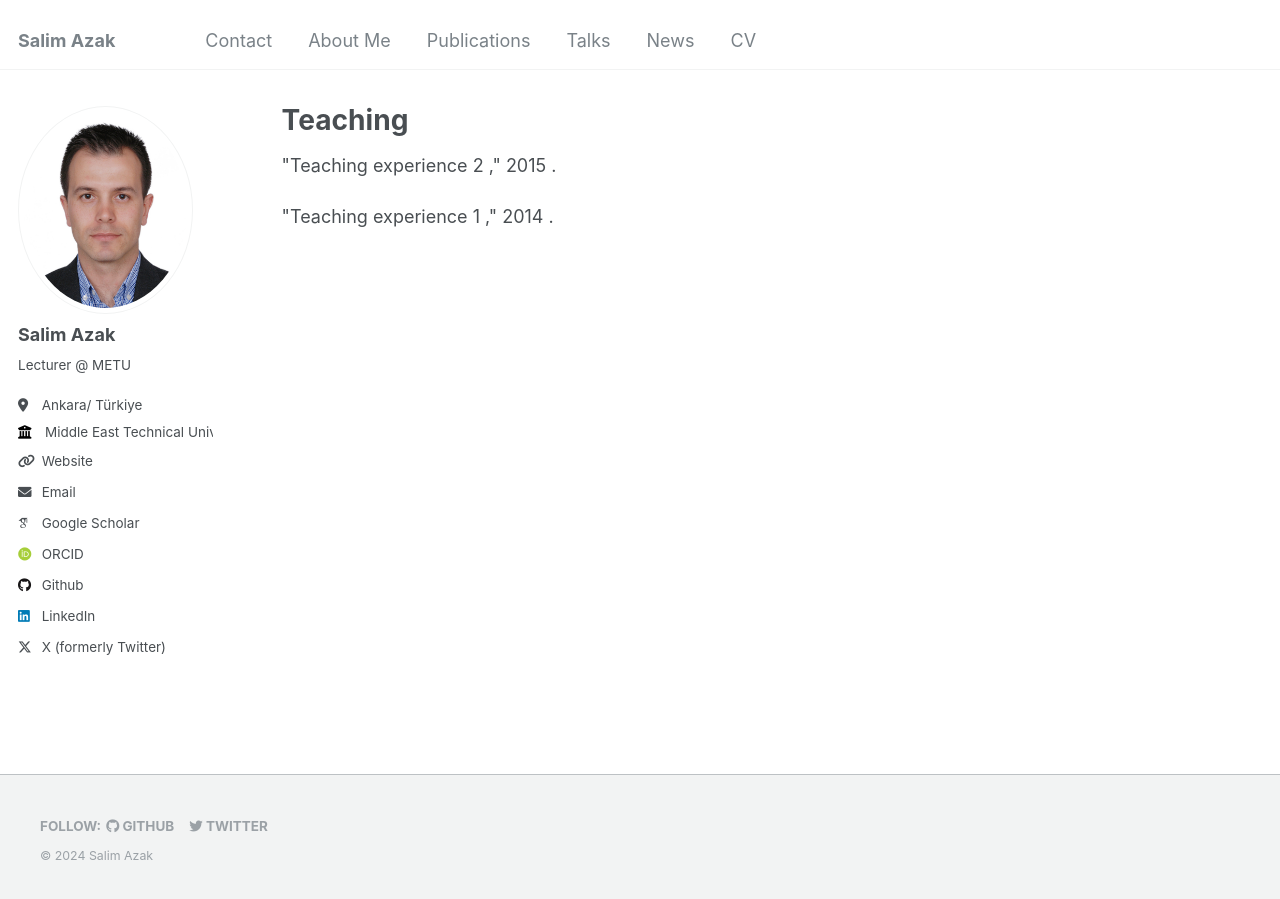
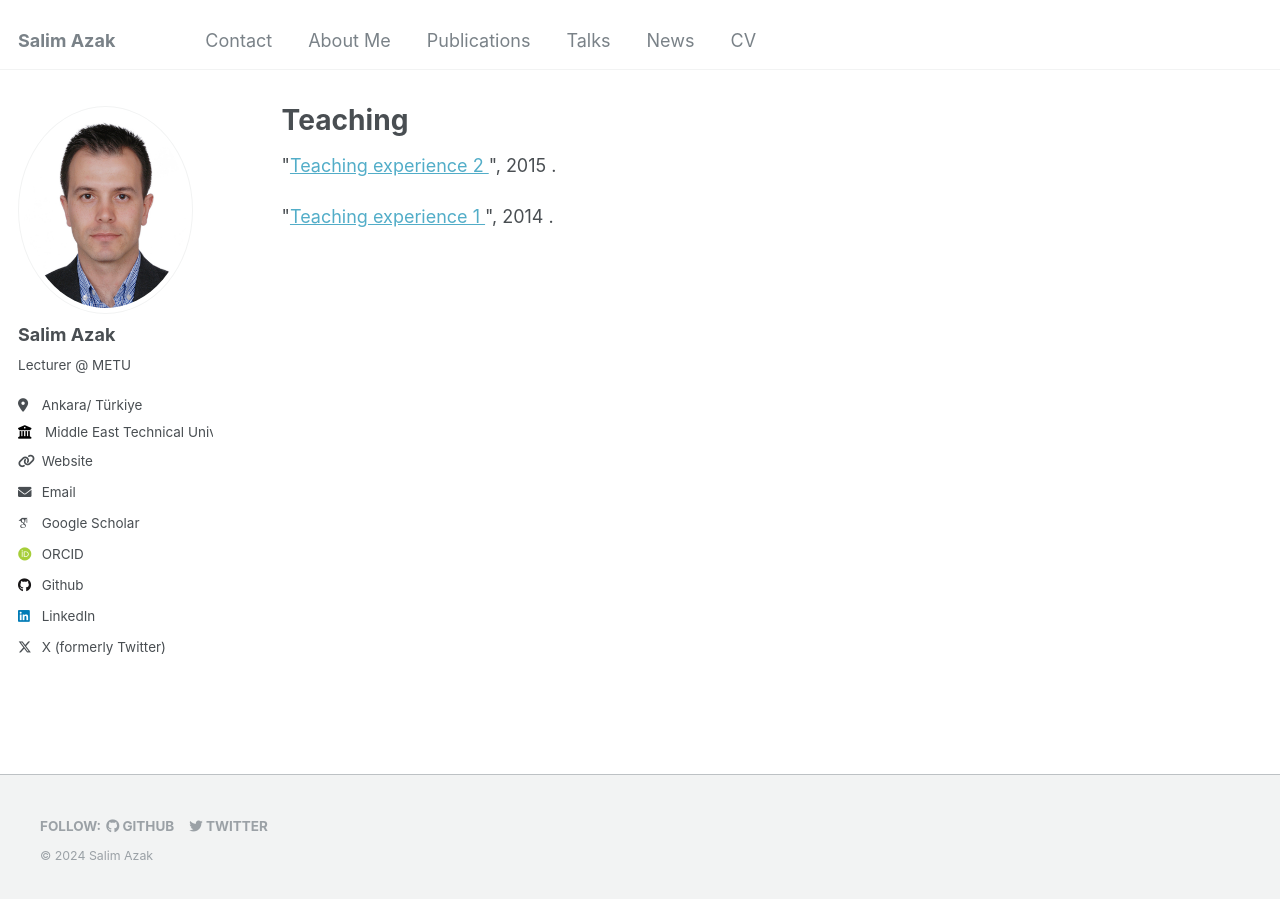
Before and after one commit to salimazak/salimazak.github.io, a Jekyll site: the page built from _pages/teaching.html, in a window 1280 px wide. Built offline with Jekyll 4.4.1, drawn with Linux system fonts in a browser that asks for light colours; some web fonts are replaced; part of the change alters nothing that is shown.

Commit message:
Update archive-single.html

```diff
--- a/_includes/archive-single.html
+++ b/_includes/archive-single.html
@@ -21,7 +21,7 @@
       {% endif %}
 
       <!-- Title -->
-      "{{ title }},"
+      "<a href="https://doi.org/{{ post.doi }}">{{ title }}</a>",
 
       <!-- Journal or Conference -->
       {% if post.category == 'journal' %}
@@ -39,7 +39,7 @@
       {% if post.date %} {{ post.date | date: "%Y" }}{% endif %}
 
       <!-- DOI -->
-      {% if post.doi %}, doi: <a href="https://doi.org/{{ post.doi }}">{{ post.doi }}</a>{% endif %}.
+      {% if post.doi %}, doi: {{ post.doi }}{% endif %}.
     </p>
 
     {% if post.citation %}
```
